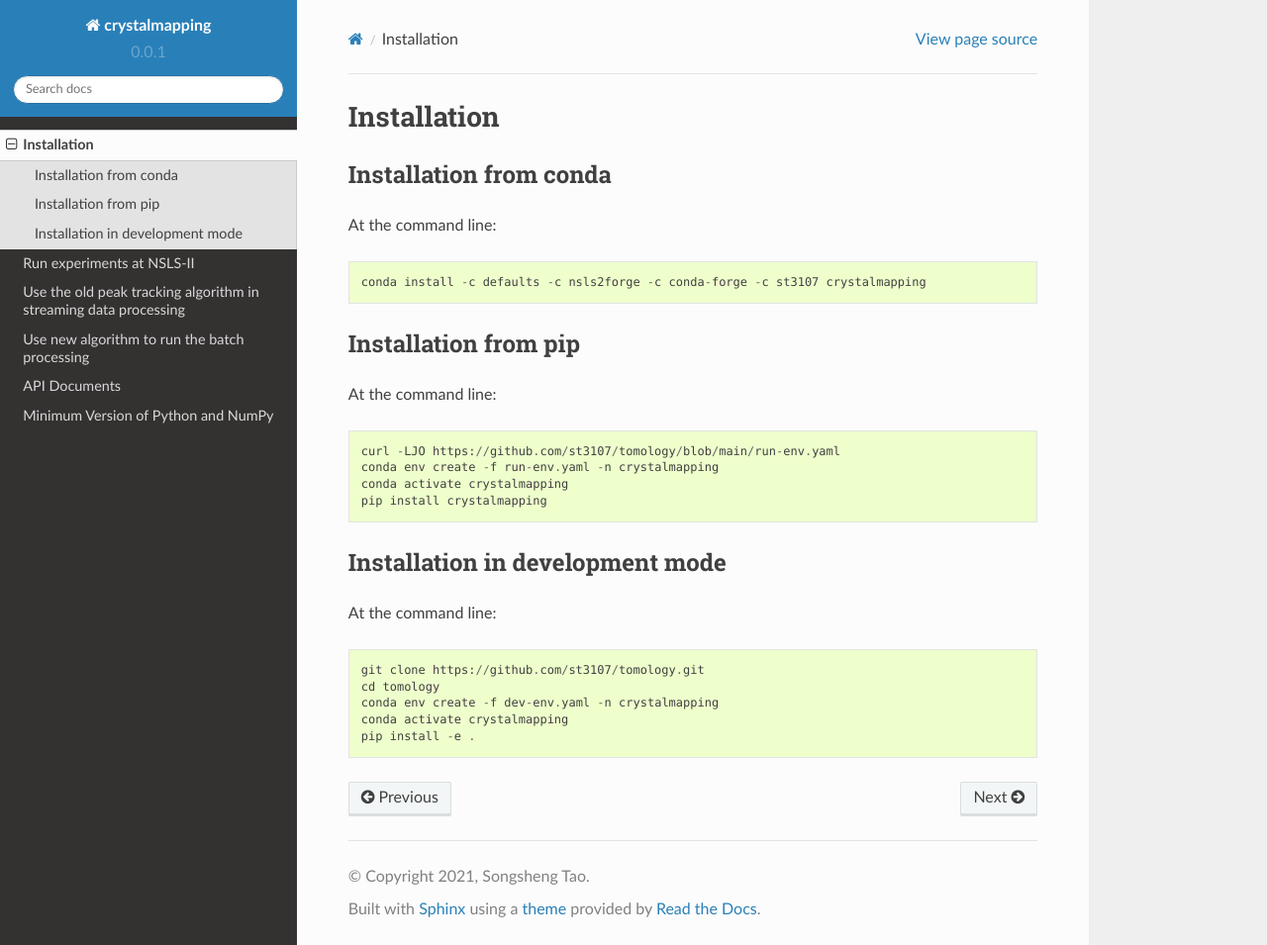
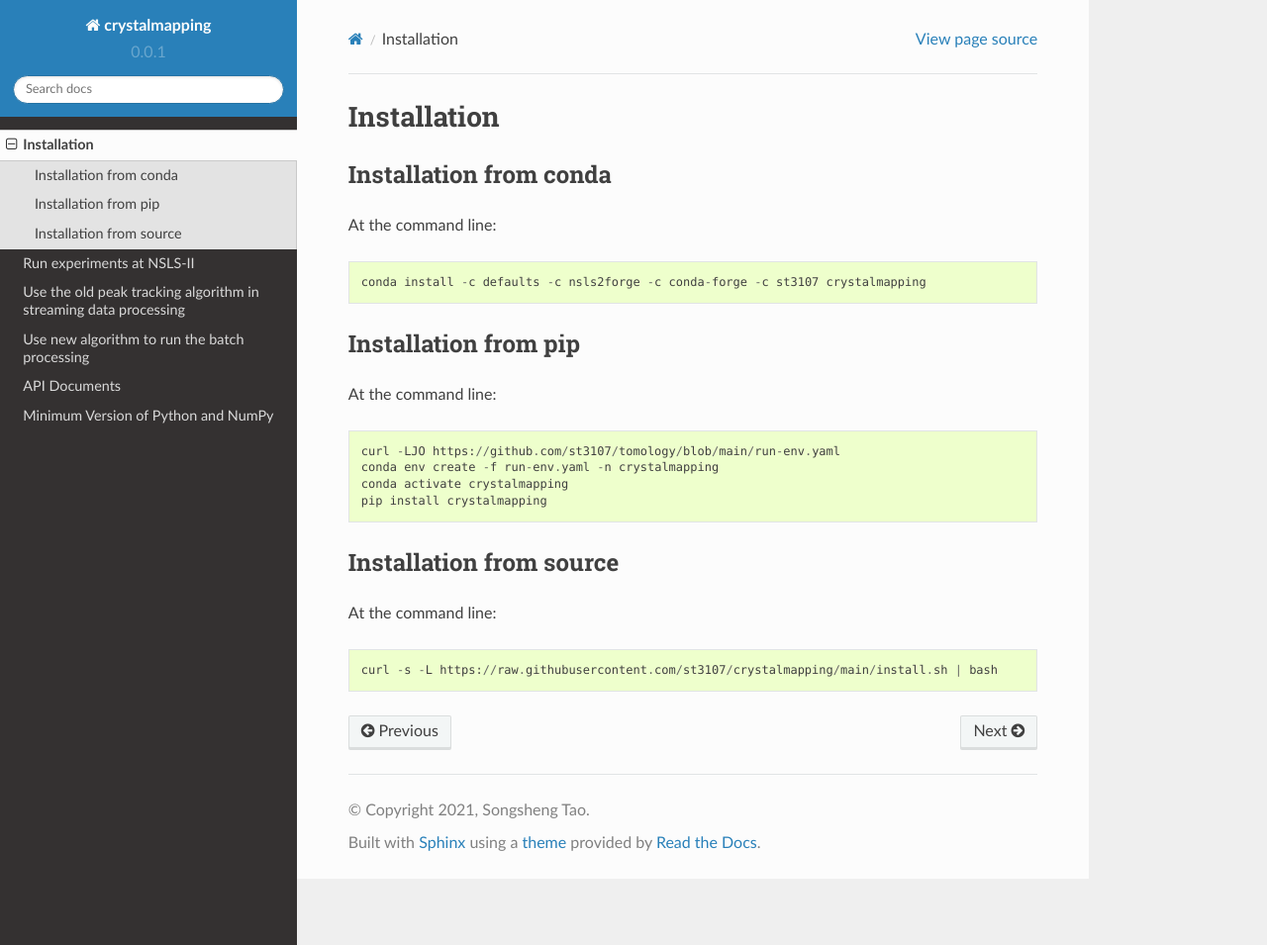
Before and after one commit to st3107/crystalmapping, a Sphinx documentation site: the page built from docs/source/installation.rst, in a window 1280 px wide and 955 px high. Shown: the whole window at 99% size. Built offline with Sphinx 7.4.7 and the Read the Docs theme 2.0.0, drawn with Linux system fonts in a browser that asks for light colours.

Commit message:
DOC: update instructions for the installation from source

```diff
--- a/docs/source/installation.rst
+++ b/docs/source/installation.rst
@@ -21,13 +21,9 @@
     pip install crystalmapping
 
 
-Installation in development mode
---------------------------------
+Installation from source
+------------------------
 
 At the command line::
 
-    git clone https://github.com/st3107/tomology.git
-    cd tomology
-    conda env create -f dev-env.yaml -n crystalmapping
-    conda activate crystalmapping
-    pip install -e .
+    curl -s -L https://raw.githubusercontent.com/st3107/crystalmapping/main/install.sh | bash
```
